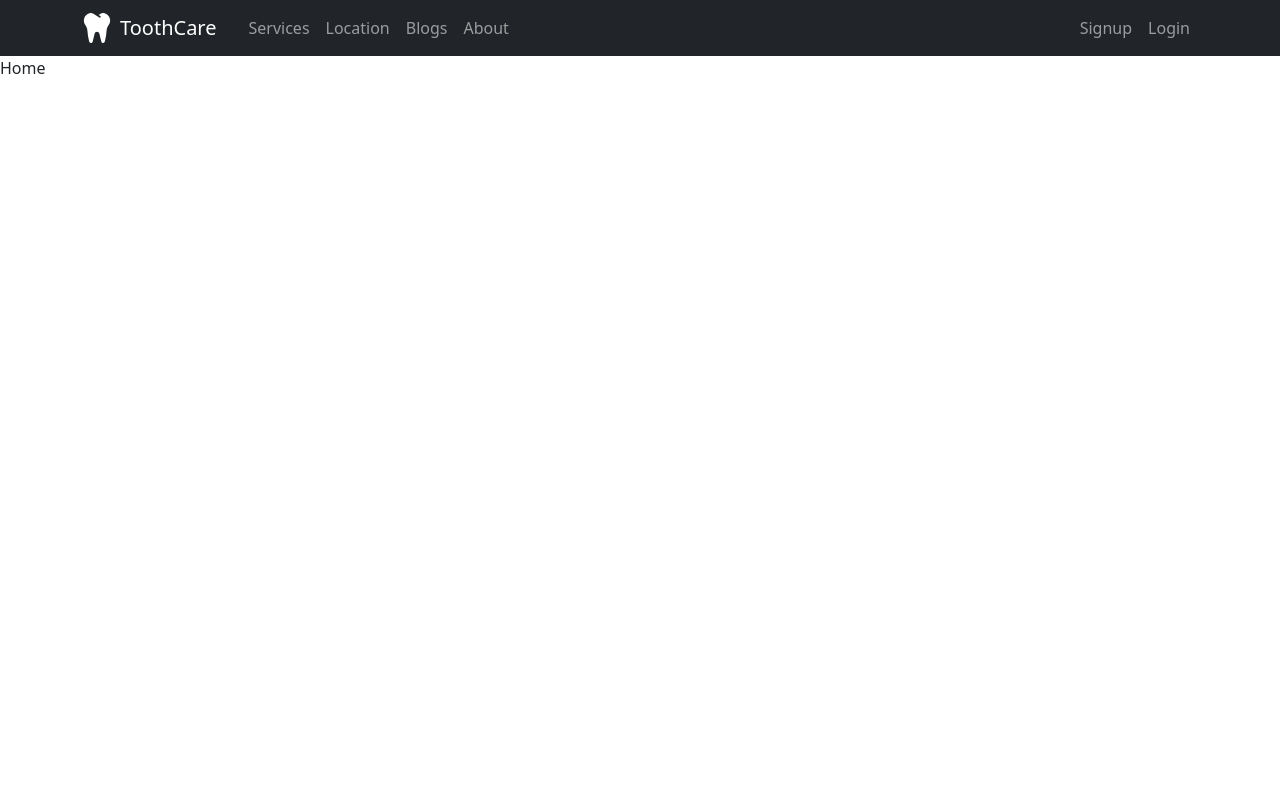
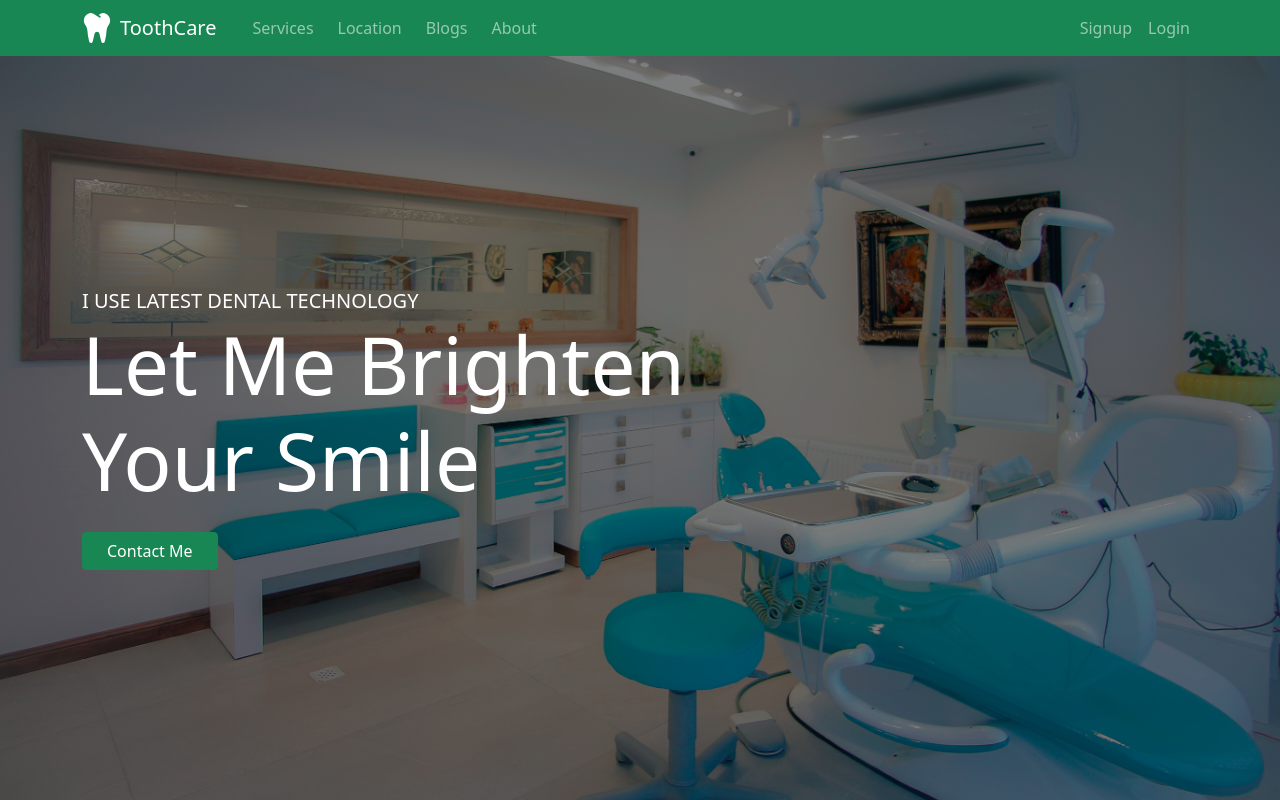
Before and after one commit to ishtiyak98/tooth-care, a React (Create React App) app: page / in a window 1280 px wide. Built offline with nearby package versions, Linux system fonts and the light colour scheme.

Commit message:
top-banner added

```diff
--- /dev/null
+++ b/src/components/Banner/Banner.css
@@ -0,0 +1,16 @@
+.top-banner{
+    height: 93vh;
+    width: 100%;
+    background-image: linear-gradient(rgba(0, 0, 0, 0.50), rgba(0,0,0,0.50)), url('../../Assets/BannerImg/bannerbg.jpg');
+    background-repeat: no-repeat;
+    background-size: cover;
+    background-position: center;
+}
+
+.header-text{
+    height: 93vh;
+}
+
+.title-text{
+    font-size: 80px;
+}
--- /dev/null
+++ b/src/components/Banner/Banner.js
@@ -0,0 +1,21 @@
+import React from "react";
+import "./Banner.css";
+
+const Banner = () => {
+  return (
+    <div className="top-banner">
+      <div className="container">
+        <div className="d-flex align-items-center header-text">
+          <div>
+            <p className="fs-5 text-white mb-0">I USE LATEST DENTAL TECHNOLOGY</p>
+            <h1 className="title-text text-white mb-0">Let Me Brighten</h1>
+            <h1 className="title-text text-white mb-0">Your Smile</h1>
+            <button className="btn btn-success mt-4 px-4">Contact Me</button>
+          </div>
+        </div>
+      </div>
+    </div>
+  );
+};
+
+export default Banner;
--- a/src/components/Header/Header.js
+++ b/src/components/Header/Header.js
@@ -6,16 +6,16 @@ import { Link } from 'react-router-dom';
 const Header = () => {
     return (
         <>
-            <Navbar collapseOnSelect expand="lg" bg="dark" variant="dark">
+            <Navbar collapseOnSelect expand="lg" bg="success" variant="dark">
                 <Container>
                 <Navbar.Brand href="#home" className='d-flex'><FaTooth size={"1.5em"}></FaTooth><span className='mx-2'>ToothCare</span></Navbar.Brand>
                 <Navbar.Toggle aria-controls="responsive-navbar-nav" />
                 <Navbar.Collapse id="responsive-navbar-nav">
                     <Nav className="me-auto">
-                        <Nav.Link href="home#services">Services</Nav.Link>
-                        <Nav.Link href="home#services">Location</Nav.Link>
-                        <Nav.Link as={Link} to={"/blogs"}>Blogs</Nav.Link>
-                        <Nav.Link as={Link} to={"/about"}>About</Nav.Link>
+                        <Nav.Link className='mx-1' href="home#services">Services</Nav.Link>
+                        <Nav.Link className='mx-1' href="home#services">Location</Nav.Link>
+                        <Nav.Link className='mx-1' as={Link} to={"/blogs"}>Blogs</Nav.Link>
+                        <Nav.Link className='mx-1' as={Link} to={"/about"}>About</Nav.Link>
                     </Nav>
                     <Nav>
                         <Nav.Link as={Link} to={"/signup"}>Signup</Nav.Link>
--- a/src/components/Home/Home.js
+++ b/src/components/Home/Home.js
@@ -1,9 +1,10 @@
 import React from 'react';
+import Banner from '../Banner/Banner';
 
 const Home = () => {
     return (
         <div>
-            Home
+            <Banner></Banner>
         </div>
     );
 };
```
Also changed, not shown: src/Assets/BannerImg/bannerbg.jpg (added).
